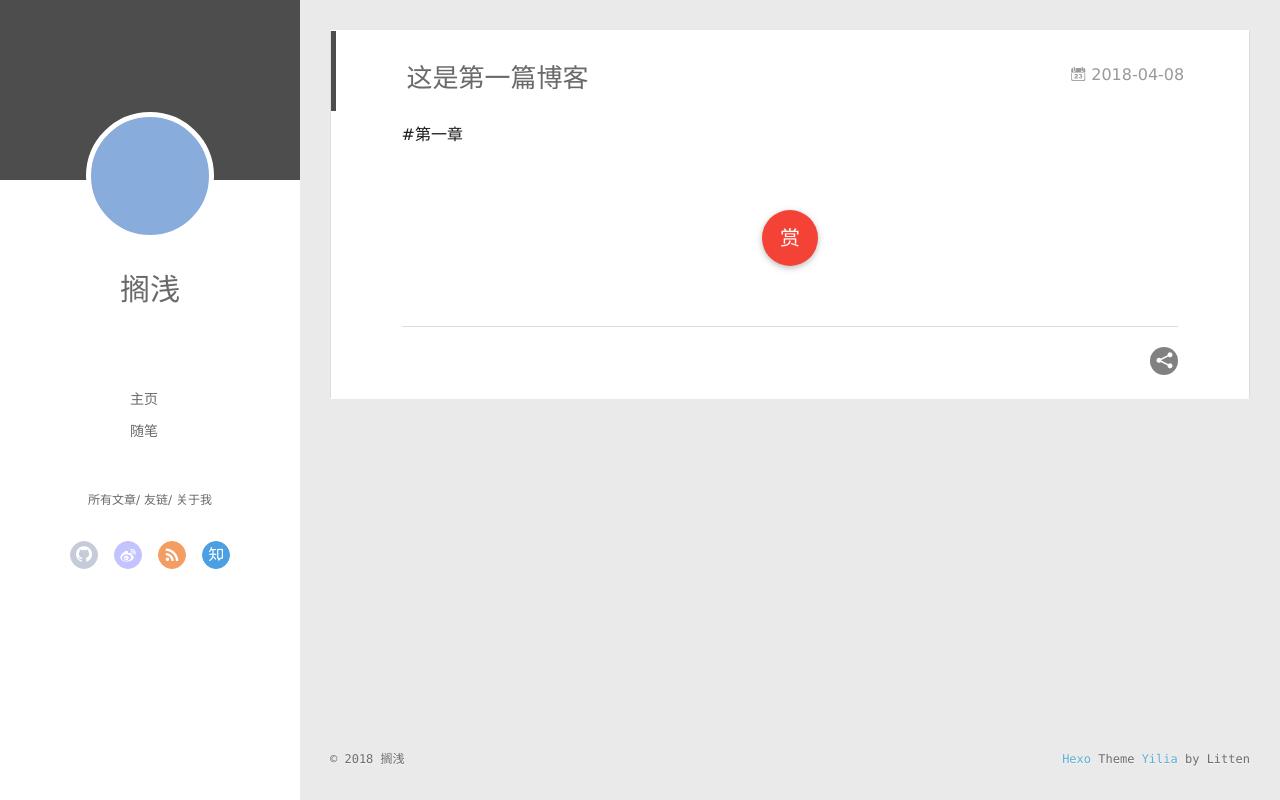
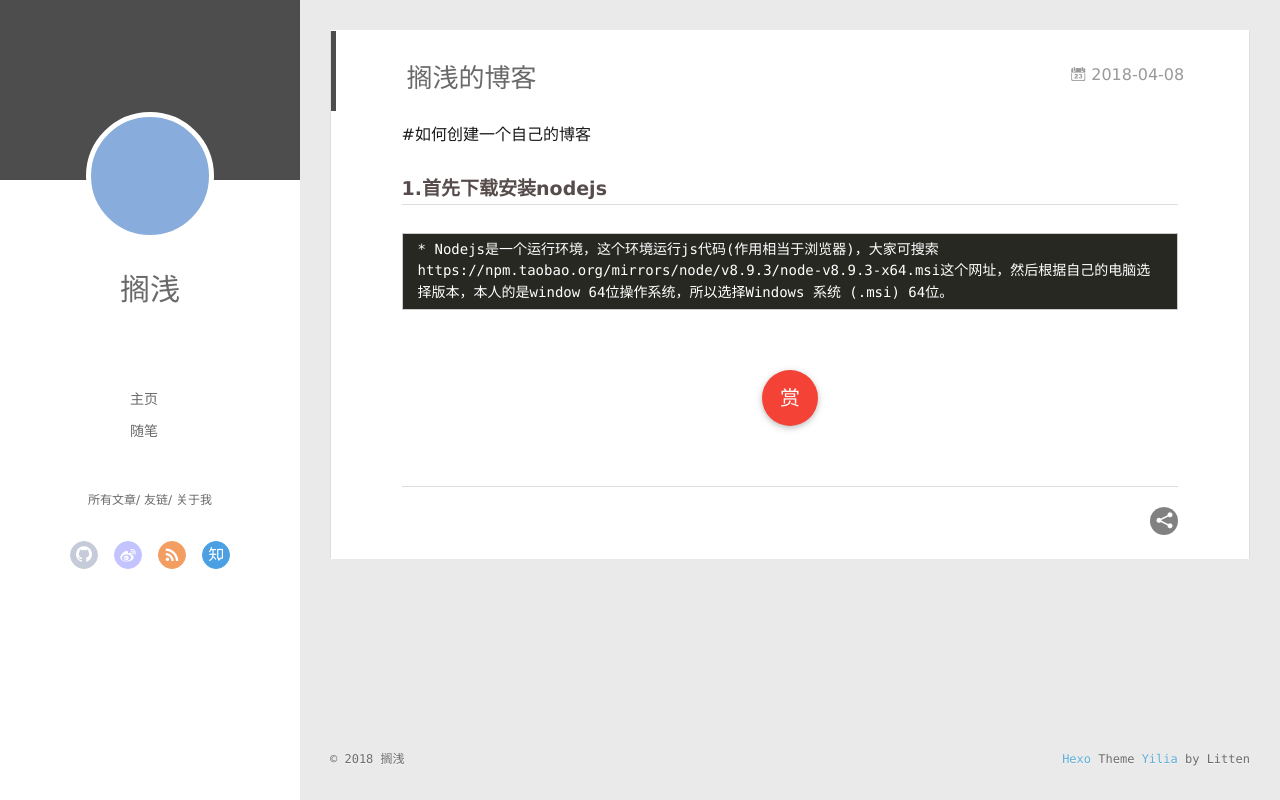
Before and after one commit to zhaoyazhen/zhaoyazhen.github.io, a plain HTML site: page 2018/04/08/hello-world/index.html in a window 1280 px wide. Drawn offline with Linux system fonts and the light colour scheme; no server answers.

Commit message:
Site updated: 2018-04-08 20:46:14

```diff
--- a/2018/04/08/hello-world/index.html
+++ b/2018/04/08/hello-world/index.html
@@ -6,19 +6,19 @@
   <meta name="renderer" content="webkit">
   <meta http-equiv="X-UA-Compatible" content="IE=edge" >
   <link rel="dns-prefetch" href="http://yoursite.com">
-  <title>这是第一篇博客 | Hexo</title>
+  <title>搁浅的博客 | Hexo</title>
   <meta name="viewport" content="width=device-width, initial-scale=1, maximum-scale=1">
-  <meta name="description" content="#第一章">
+  <meta name="description" content="#如何创建一个自己的博客 1.首先下载安装nodejs* Nodejs是一个运行环境，这个环境运行js代码(作用相当于浏览器)，大家可搜索https://npm.taobao.org/mirrors/node/v8.9.3/node-v8.9.3-x64.msi这个网址，然后根据自己的电脑选择版本，本人的是window 64位操作系统，所以选择Windows 系统 (.msi) 64位。">
 <meta property="og:type" content="article">
-<meta property="og:title" content="这是第一篇博客">
+<meta property="og:title" content="搁浅的博客">
 <meta property="og:url" content="http://yoursite.com/2018/04/08/hello-world/index.html">
 <meta property="og:site_name" content="Hexo">
-<meta property="og:description" content="#第一章">
+<meta property="og:description" content="#如何创建一个自己的博客 1.首先下载安装nodejs* Nodejs是一个运行环境，这个环境运行js代码(作用相当于浏览器)，大家可搜索https://npm.taobao.org/mirrors/node/v8.9.3/node-v8.9.3-x64.msi这个网址，然后根据自己的电脑选择版本，本人的是window 64位操作系统，所以选择Windows 系统 (.msi) 64位。">
 <meta property="og:locale" content="default">
-<meta property="og:updated_time" content="2018-04-08T11:34:02.762Z">
+<meta property="og:updated_time" content="2018-04-08T12:45:33.845Z">
 <meta name="twitter:card" content="summary">
-<meta name="twitter:title" content="这是第一篇博客">
-<meta name="twitter:description" content="#第一章">
+<meta name="twitter:title" content="搁浅的博客">
+<meta name="twitter:description" content="#如何创建一个自己的博客 1.首先下载安装nodejs* Nodejs是一个运行环境，这个环境运行js代码(作用相当于浏览器)，大家可搜索https://npm.taobao.org/mirrors/node/v8.9.3/node-v8.9.3-x64.msi这个网址，然后根据自己的电脑选择版本，本人的是window 64位操作系统，所以选择Windows 系统 (.msi) 64位。">
 
     <link rel="alternative" href="/atom.xml" title="Hexo" type="application/atom+xml">
 
@@ -161,7 +161,7 @@
 
 
     <h1 class="article-title" itemprop="name">
-      这是第一篇博客
+      搁浅的博客
     </h1>
 
 
@@ -174,8 +174,9 @@
 
     <div class="article-entry" itemprop="articleBody">
 
-        <p>#第一章</p>
-
+        <p>#如何创建一个自己的博客</p>
+<h3 id="1-首先下载安装nodejs"><a href="#1-首先下载安装nodejs" class="headerlink" title="1.首先下载安装nodejs"></a>1.首先下载安装nodejs</h3><pre><code>* Nodejs是一个运行环境，这个环境运行js代码(作用相当于浏览器)，大家可搜索https://npm.taobao.org/mirrors/node/v8.9.3/node-v8.9.3-x64.msi这个网址，然后根据自己的电脑选择版本，本人的是window 64位操作系统，所以选择Windows 系统 (.msi) 64位。
+</code></pre>
 
 
 
```
Also changed, not shown: archives/2018/04/index.html (+1 -1 lines), archives/2018/index.html (+1 -1 lines), archives/index.html (+1 -1 lines), index.html (+4 -3 lines).
